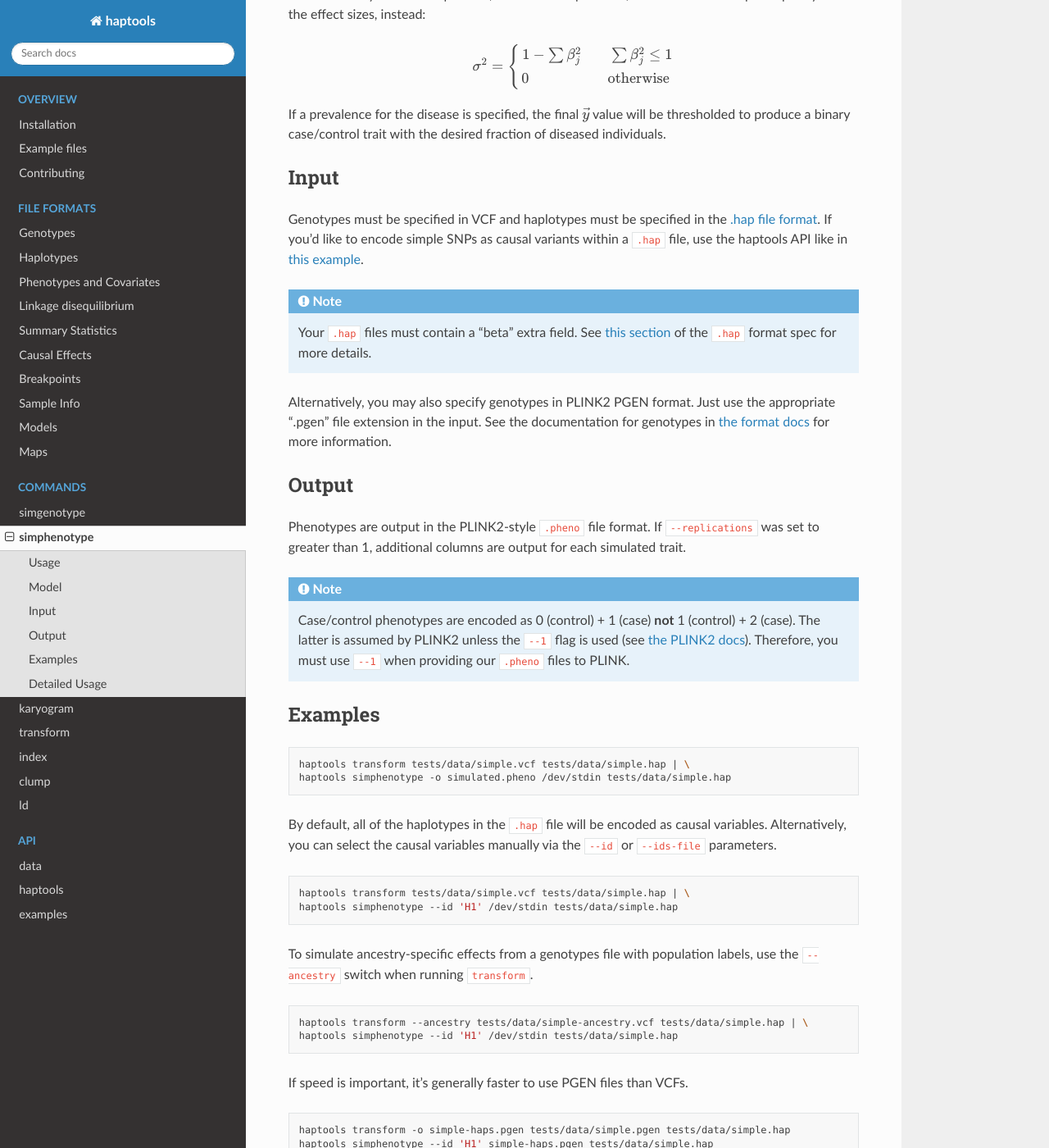
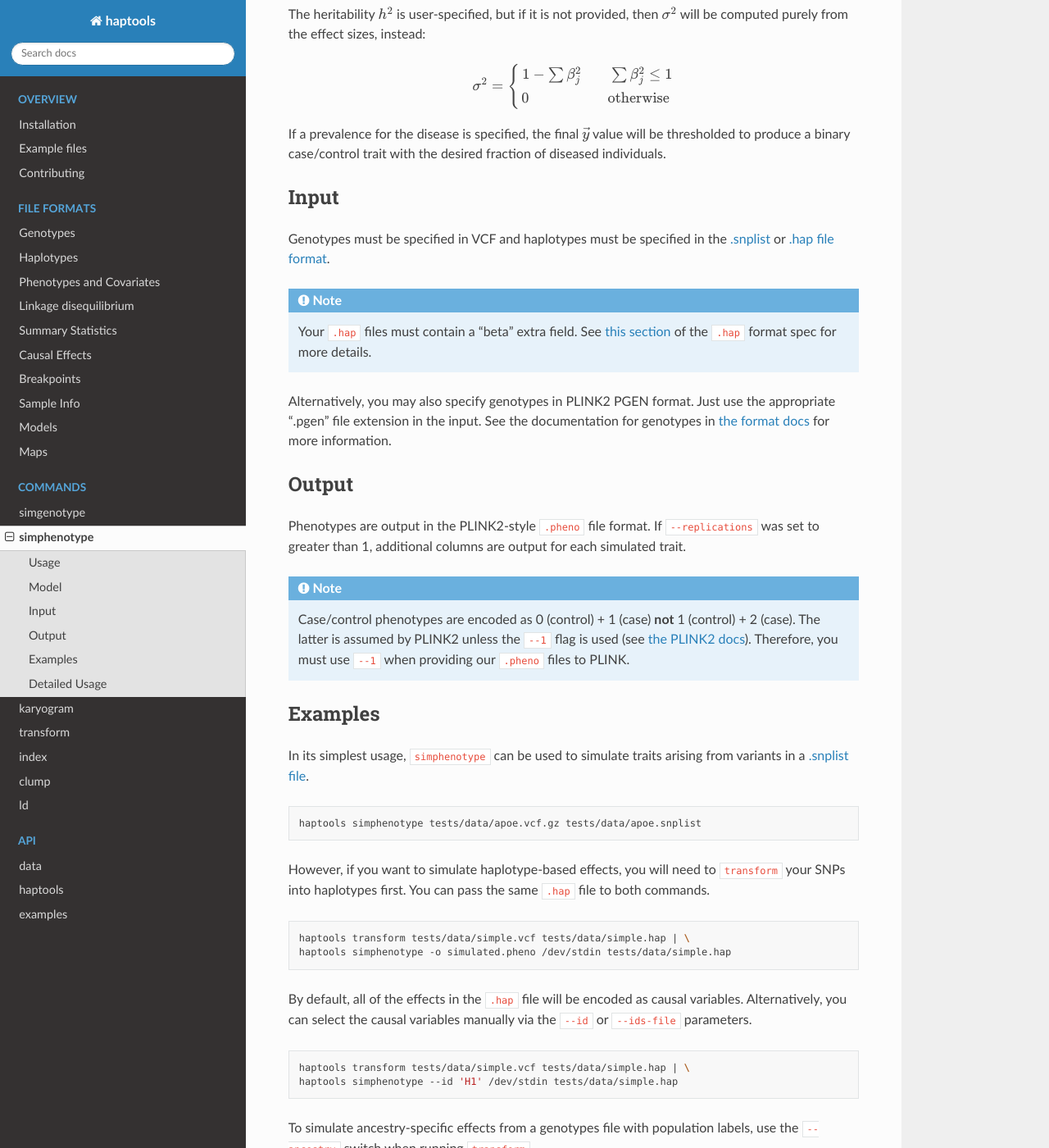
Before and after one commit to CAST-genomics/haptools, a Sphinx documentation site: the page built from docs/commands/simphenotype.rst, in a window 1280 px wide and 1400 px high, scrolled down 1021 px. Shown: the whole window at 82% size. Built offline with Sphinx 7.4.7 and the Read the Docs theme 2.0.0, drawn with Linux system fonts in a browser that asks for light colours.

Commit message:
docs: demonstrate snplist input to simphenotype

```diff
--- a/docs/commands/simphenotype.rst
+++ b/docs/commands/simphenotype.rst
@@ -4,7 +4,7 @@
 simphenotype
 ============
 
-Simulates a complex trait, taking into account haplotype- or local-ancestry- specific effects as well as traditional variant-level effects. The user denotes causal haplotypes or variants by specifying them in a :doc:`.hap file </formats/haplotypes>`. Phenotypes are simulated from genotypes output by the :doc:`transform command </commands/transform>`.
+Simulates a complex trait, taking into account haplotype- or local-ancestry- specific effects as well as traditional variant-level effects. The user denotes causal haplotypes or variants by specifying them in a :doc:`.snplist file </formats/snplist>` or :doc:`.hap file </formats/haplotypes>`. Phenotypes are simulated from genotypes output by the :doc:`transform command </commands/transform>`.
 
 The implementation is based on the `GCTA GWAS Simulation <https://yanglab.westlake.edu.cn/software/gcta/#GWASSimulation>`_ utility.
 
@@ -57,7 +57,7 @@ If a prevalence for the disease is specified, the final :math:`\vec{y}` value wi
 
 Input
 ~~~~~
-Genotypes must be specified in VCF and haplotypes must be specified in the :doc:`.hap file format </formats/haplotypes>`. If you'd like to encode simple SNPs as causal variants within a ``.hap`` file, use the haptools API like in :ref:`this example <api-examples-snps2hap>`.
+Genotypes must be specified in VCF and haplotypes must be specified in the :doc:`.snplist </formats/snplist>` or :doc:`.hap file format </formats/haplotypes>`.
 
 .. note::
    Your ``.hap`` files must contain a "beta" extra field. See :ref:`this section <formats-haplotypes-extrafields-simphenotype>` of the ``.hap`` format spec for more details.
@@ -73,12 +73,20 @@ Phenotypes are output in the PLINK2-style ``.pheno`` file format. If ``--replica
 
 Examples
 ~~~~~~~~
+In its simplest usage, ``simphenotype`` can be used to simulate traits arising from variants in a :doc:`.snplist file </formats/snplist>`.
+
+.. code-block:: bash
+
+   haptools simphenotype tests/data/apoe.vcf.gz tests/data/apoe.snplist
+
+However, if you want to simulate haplotype-based effects, you will need to ``transform`` your SNPs into haplotypes first. You can pass the same ``.hap`` file to both commands.
+
 .. code-block:: bash
 
    haptools transform tests/data/simple.vcf tests/data/simple.hap | \
    haptools simphenotype -o simulated.pheno /dev/stdin tests/data/simple.hap
 
-By default, all of the haplotypes in the ``.hap`` file will be encoded as causal variables. Alternatively, you can select the causal variables manually via the ``--id`` or ``--ids-file`` parameters.
+By default, all of the effects in the ``.hap`` file will be encoded as causal variables. Alternatively, you can select the causal variables manually via the ``--id`` or ``--ids-file`` parameters.
 
 .. code-block:: bash
 
```
